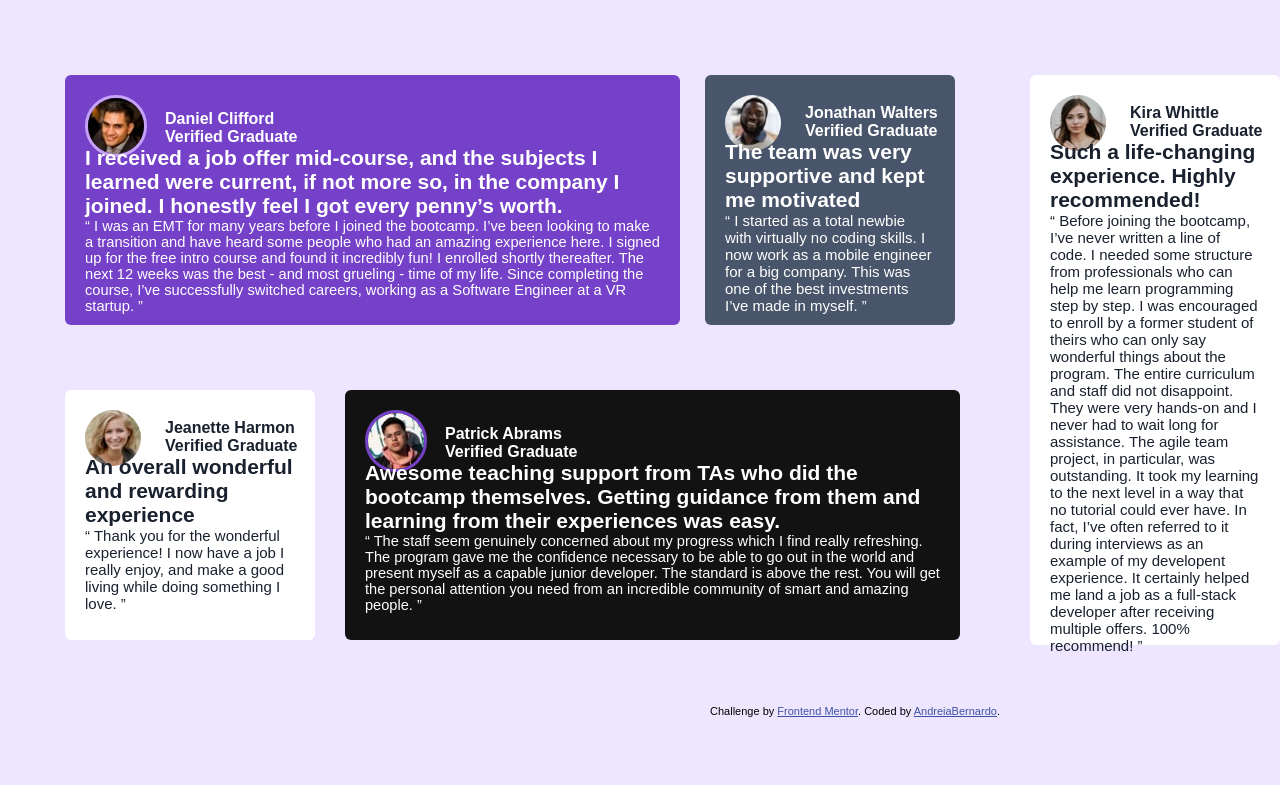
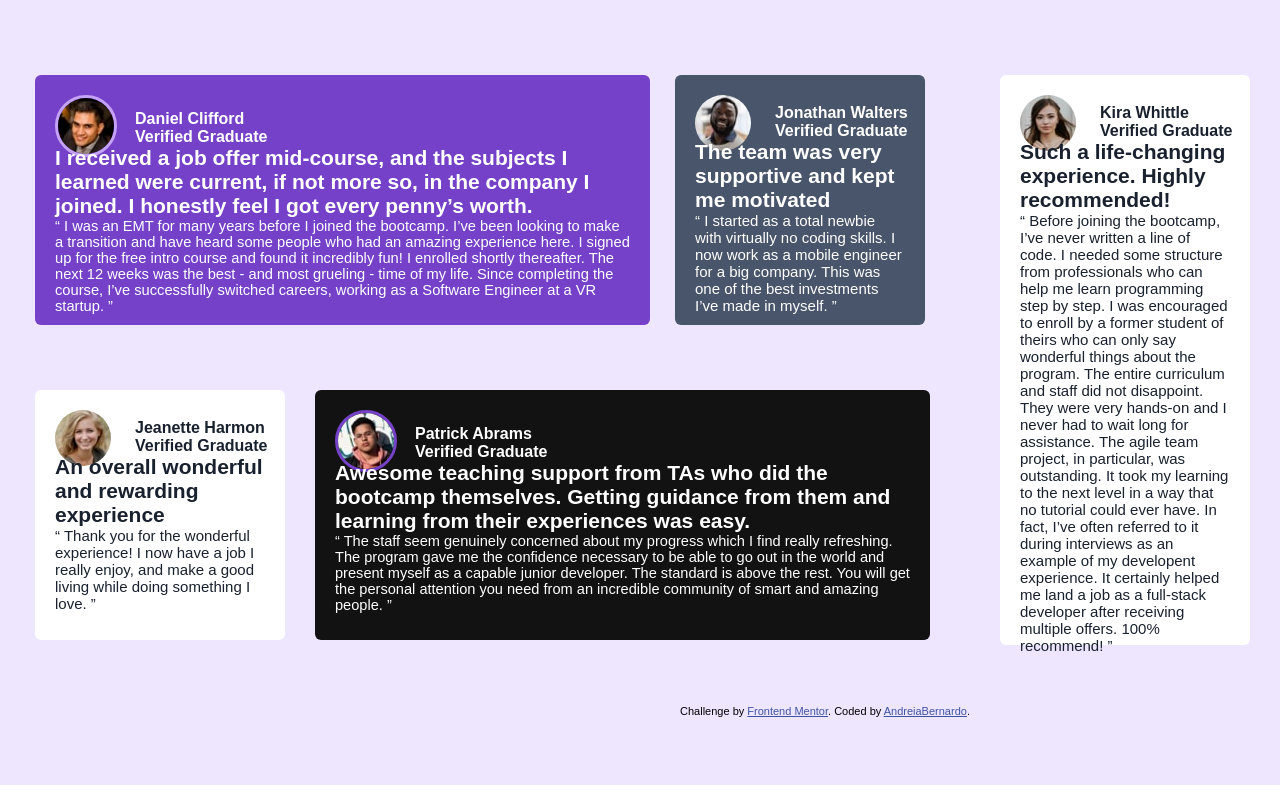
Before and after one commit to AndreiaBernardo/grade-depoimentos, a plain HTML site: page index.html in a window 1280 px wide. Drawn offline with Linux system fonts and the light colour scheme; files that its build step writes are made by us from their sources.

Commit message:
reduzir coluna

```diff
--- a/src/css/style.css
+++ b/src/css/style.css
@@ -12,7 +12,7 @@ body{
 
     background: hsl(260, 100%, 95%);
     display: grid;
-    grid-template-columns: 1fr 1fr 300px 1fr;
+    grid-template-columns: 10px 1fr 300px 1fr;
     grid-template-rows: 50px 290px 290px 80px;
     font-size: 13px;
     gap: 25px;
```
